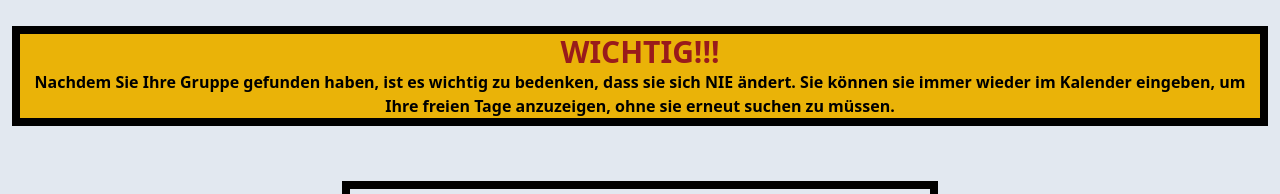
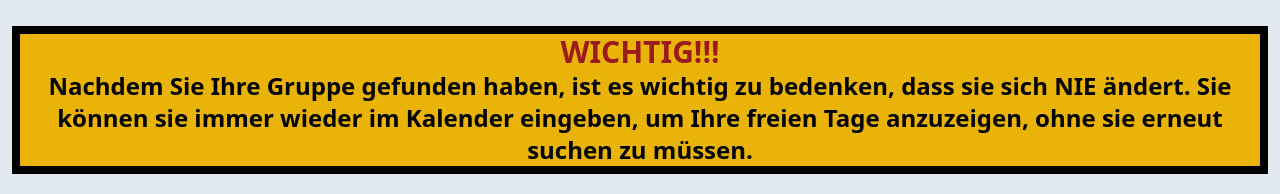
Before and after one commit to Krasimir-Hristov/DHL-Driver-Assitant-Dev, a React (Vite) app in the folder frontend/: page /calendar in a window 1280 px wide. Shown: the part 414-608 px from the top of the page. Built offline with nearby package versions, Linux system fonts and the light colour scheme.

Commit message:
Change the styling in the DayOffCalendar

```diff
--- a/frontend/src/pages/DayOffCalendar.tsx
+++ b/frontend/src/pages/DayOffCalendar.tsx
@@ -30,7 +30,7 @@ const DayOffCalendar: React.FC = () => {
             <h3 className='font-extrabold text-red-800 text-3xl uppercase'>
               {t('important')}
             </h3>
-            <p className='font-extrabold text2xl'>
+            <p className='font-extrabold text-2xl'>
               {t('importantCalendarText')}
             </p>
           </div>
```
